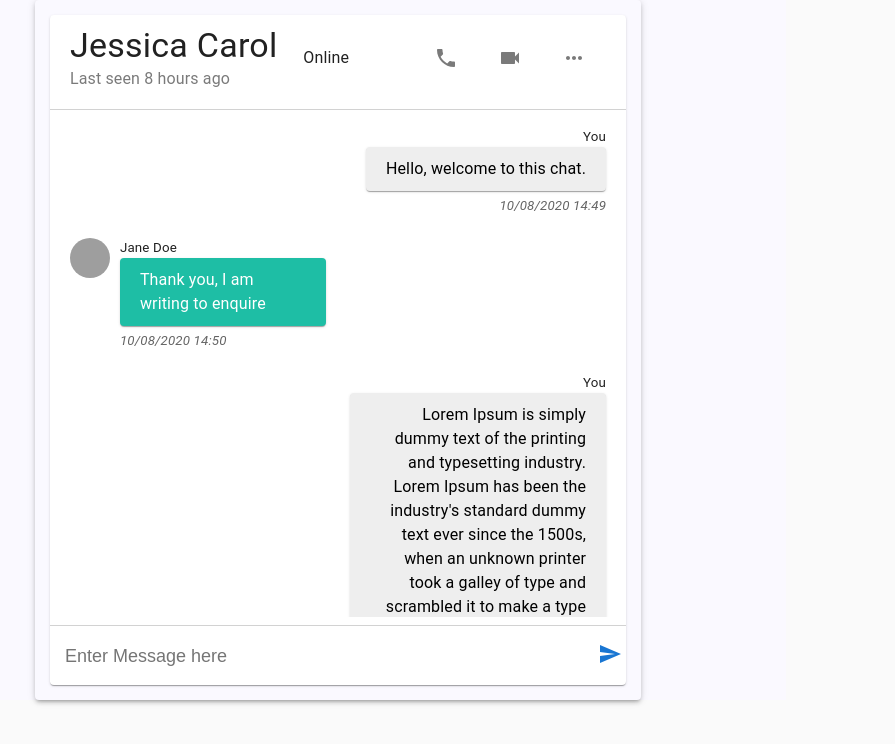
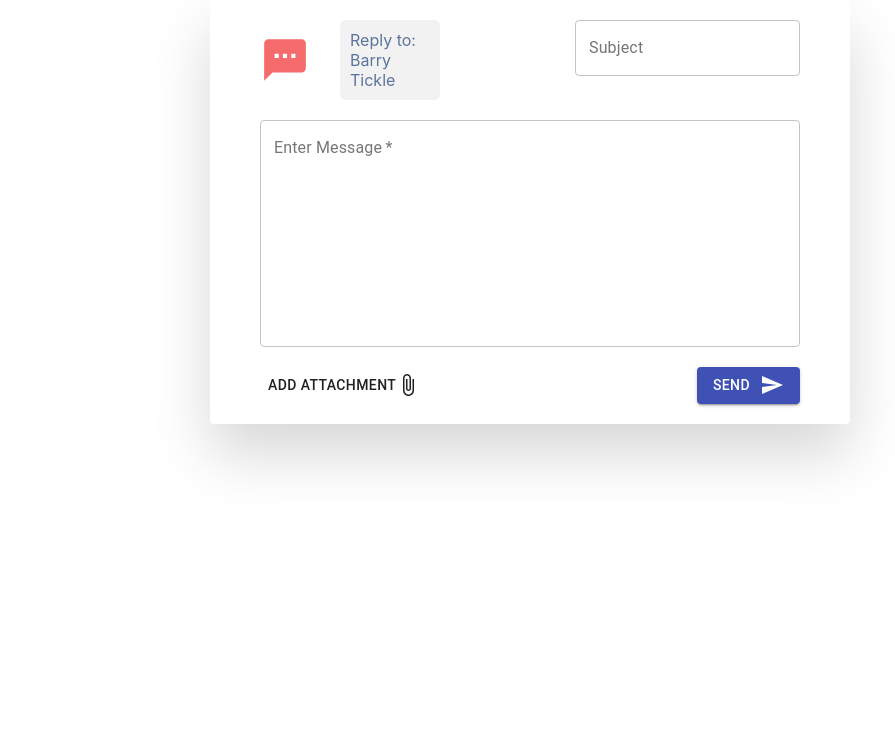
Before and after one commit to barrytickle/React-livechat-front-end, a React (Create React App) app: page / in a window 1280 px wide. Shown: the top 744 px of the page, without its empty margins (110-1005 px from the left). Built offline with nearby package versions, Linux system fonts and the light colour scheme; grey boxes are pictures that could not be loaded.

Commit message:
Message Sender
Added a simple message sender to the project, users can now send a singular message using any platform they like.

```diff
--- /dev/null
+++ b/src/SendMessageSimple/SendMessageSimple.js
@@ -0,0 +1,168 @@
+import React from 'react';
+import Paper from '@material-ui/core/Paper';
+import Grid from "@material-ui/core/Grid";
+import WhatsAppIcon from '@material-ui/icons/WhatsApp';
+import {WhatsApp, Sms, Email} from "@material-ui/icons";
+import TextField from '@material-ui/core/TextField';
+import Button from '@material-ui/core/Button';
+
+import SendIcon from '@material-ui/icons/Send';
+import AttachFileIcon from '@material-ui/icons/AttachFile';
+
+const styles = {
+    default:{
+      flex:{
+          display:"flex",
+          justify:{
+              end:{
+                  justifyContent:"flex-end"
+              },
+              start:{
+                  justifyContent:"flex-start"
+              }
+          },
+          align:{
+              center:{
+                  alignItems:"center"
+              }
+          }
+      }
+    },
+    icons:{
+        default:{
+            marginRight:"30px",
+            height:"50px",
+            width:"50px"
+        },
+        whatsapp:{
+            color:"#00e676"
+        },
+        email:{
+            color:"#0099FF"
+        },
+        sms:{
+            color:"#F56A6A"
+        }
+    },
+    container:{
+        default:{
+            boxShadow:"0px 30px 60px rgba(0,0,0,0.16)",
+            padding:"20px 50px",
+            maxWidth:"50%",
+            margin:"0 auto",
+            boxSizing:"border-box"
+        },
+        reply:{
+            padding:"10px",
+            background:"rgba(0,0,0,0.05)",
+            borderRadius:"5px",
+            text:{
+                color:"#1C3F7B",
+                opacity: "0.7"
+            }
+        },
+        textarea:{
+          width:"100%",
+          margin:"20px auto"
+        }
+    }
+}
+
+export default class SendMessageSimple extends React.Component {
+    state (){
+        let type = this.props.type;
+        type = type.toLowerCase();
+        let media;
+        switch(type){
+            case 'whatsapp':
+                media = {
+                    icon:<WhatsApp style={Object.assign(styles.icons.whatsapp, styles.icons.default)} />,
+                    subject: false,
+                    attachment: false
+                }
+                break;
+            case 'email':
+                media ={
+                    icon:<Email style={Object.assign(styles.icons.email, styles.icons.default)} />,
+                    subject: true,
+                    attachment:true
+                }
+                break;
+            case 'sms':
+                media ={
+                    icon:<Sms style={Object.assign(styles.icons.sms, styles.icons.default)} />,
+                    subject: true,
+                    attachment:true
+                }
+        }
+
+        return media;
+    }
+
+    showSubject(media){
+        if(media.subject){
+            return (
+                <Grid item xs={12} md={5}>
+                    <TextField id="outlined-basic" label="Subject" variant="outlined" style={{width:"100%"}}/>
+                </Grid>
+            );
+        }
+    }
+
+    showAttachment(media){
+        if(media.attachment){
+            return (
+                <Button>
+                    Add Attachment <AttachFileIcon/>
+                </Button>
+            );
+        }
+    }
+
+    render(){
+
+        const media = this.state();
+        // const icon = this.components[media.icon];
+        return (
+            <Paper style={Object.assign(styles.container.default)}>
+                <Grid container justify="space-between">
+                    <Grid item xs={12} md={4} style={Object.assign(styles.default.flex, styles.default.flex.align.center, styles.default.flex.justify.start)}>
+                        {media.icon}
+                        <div style={styles.container.reply}>
+                            <span style={styles.container.reply.text}>Reply to: Barry Tickle</span>
+                        </div>
+                    </Grid>
+                    {this.showSubject(media)}
+                </Grid>
+                    <Grid container>
+                        <TextField
+                            required
+                            id="standard-required"
+                            label="Enter Message"
+                            variant="outlined"
+                            style={styles.container.textarea}
+                            multiline
+                            rows={10}
+                        />
+                    </Grid>
+                    <Grid
+                        container
+                        justify="space-between"
+                    >
+                        <Grid item sm={12} md={5}>
+                            {this.showAttachment(media)}
+                        </Grid>
+                        <Grid item sm={12} md={5} style={Object.assign(styles.default.flex, styles.default.flex.justify.end)}>
+                            <Button
+                                variant="contained"
+                                color="primary"
+                            >
+                                Send <SendIcon style={{color:"white", marginLeft:"10px"}}/>
+                            </Button>
+                        </Grid>
+
+                    </Grid>
+            </Paper>
+        );
+    }
+}
--- /dev/null
+++ b/src/SendMessageSimple/textarea.css
@@ -0,0 +1,4 @@
+textarea{
+    height:500px;
+    border:1px solid #d2d2d2;
+}
--- a/src/index.js
+++ b/src/index.js
@@ -3,11 +3,13 @@ import ReactDOM from 'react-dom';
 import './index.css';
 import App from './App';
 import SendMessageAlt from './SendMessage/SendMessageAlt';
+import SendMessageSimple from './SendMessageSimple/SendMessageSimple';
 import * as serviceWorker from './serviceWorker';
 
 ReactDOM.render(
   <React.StrictMode>
-    <SendMessageAlt />
+    {/*<SendMessageAlt />*/}
+    <SendMessageSimple type="sms"/>
   </React.StrictMode>,
   document.getElementById('root')
 );
```
